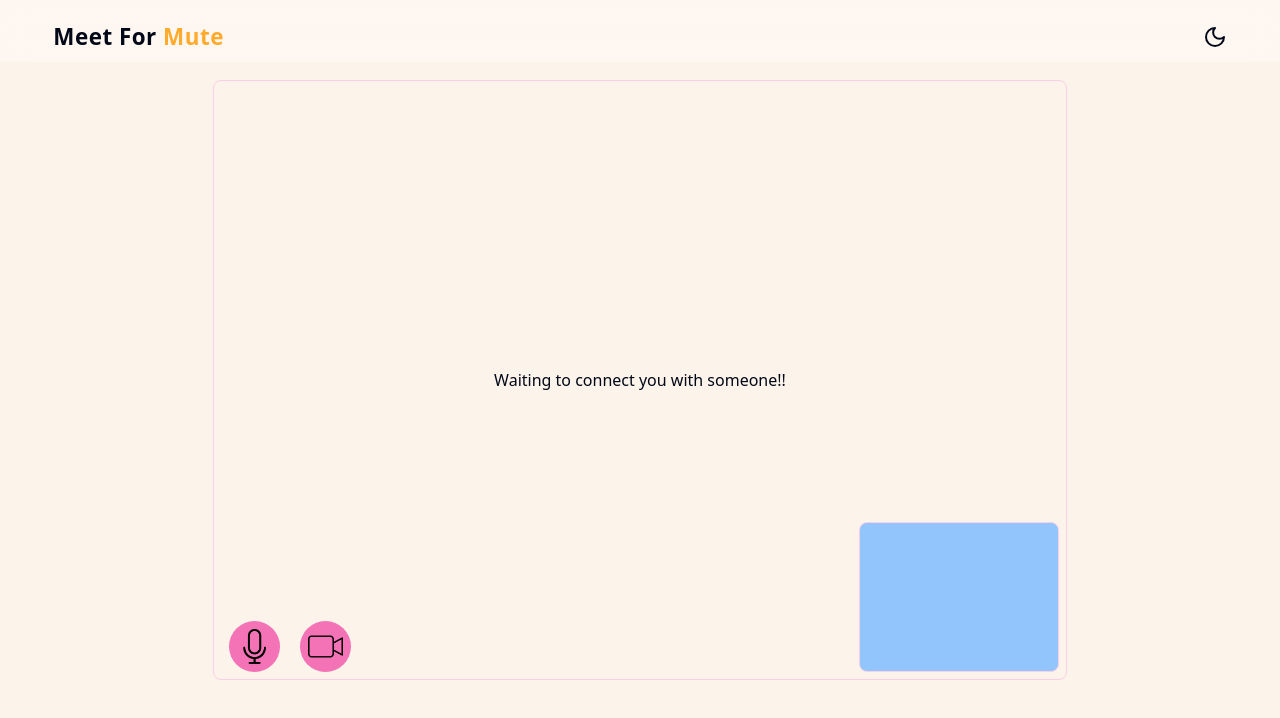
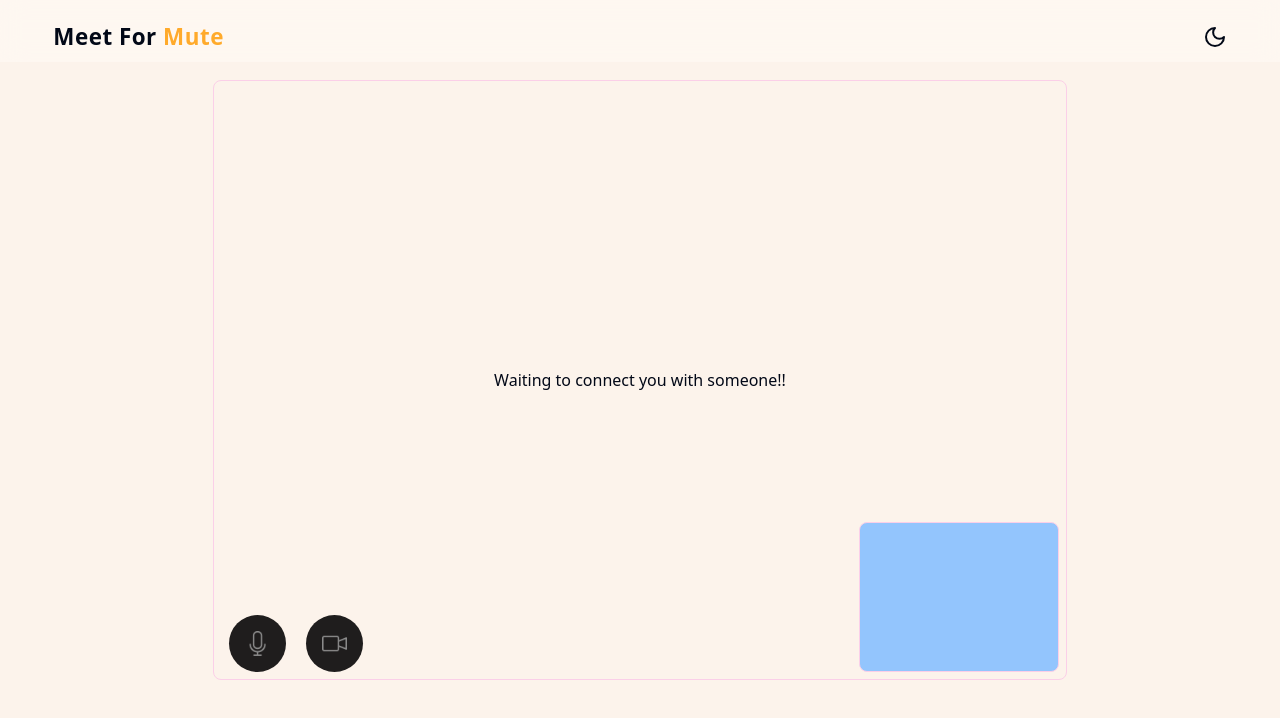
Before and after one commit to ShiveshNandan/MinorProject, a Next.js app in the folder frontend/: page / in a window 1280 px wide. Both pictures are taken after a click on the button "Join". Shown: the top 718 px of the page. Built offline with nearby package versions, Linux system fonts and the light colour scheme; no server answers.

Commit message:
few changes

```diff
--- a/frontend/src/components/Landing.tsx
+++ b/frontend/src/components/Landing.tsx
@@ -89,21 +89,21 @@ const Page = () => {
             {/* </div> */}
             </div>
           </div>
-          <div>
-          <video className="m-auto max-sm:h-auto h-[350px] rounded-md max-md:mb-5 my-auto max-md:pt-16" autoPlay ref={videoRef} style={{transform: "scaleX(-1)" }} src=""></video>
-          <div className="flex justify-center my-3 max-md:mb-5 max-sm:my-0">
-            <div onClick={toggleAudio} className="bg-pink-400 p-2 mr-5 rounded-full">
+          <div className="relative">
+          <video className=" m-auto max-sm:h-auto h-[350px] rounded-md max-md:mb-5 my-auto max-md:pt-16" autoPlay ref={videoRef} style={{transform: "scaleX(-1)" }} src=""></video>
+          <div className="flex justify-center my-3 max-md:mb-5 max-sm:my-0 ">
+            <div onClick={toggleAudio} className={`${isAudioMuted? "bg-[#1f1d1d]" : "bg-[#f94d4d]"} p-4 mr-5 rounded-full`}>
               {!isAudioMuted ?
-              <Image height={1000} width={1000} src={"/microphone.png"} className="w-[35px]" alt=""/>
+              <Image height={1000} width={1000} src={"/microphone.png"} className={`w-[25px] ${!isAudioMuted? "invert-[.15]" : "invert-[.55]"} `} alt=""/>
               :
-              <Image height={1000} width={1000} src={"/microphone (1).png"} className="w-[35px]" alt=""/>
+              <Image height={1000} width={1000} src={"/microphone (1).png"} className={`w-[25px] ${!isAudioMuted? "invert-[.15]" : "invert-[.55]"} `} alt=""/>
             }
             </div>
-            <div onClick={toggleVideo} className="bg-pink-400 p-2 rounded-full">
+            <div onClick={toggleVideo} className={`${isVideoOff? "bg-[#f94d4d]" : "bg-[#1f1d1d]"} p-4 rounded-full`}>
             {isVideoOff ?
-              <Image height={1000} width={1000} src={"/no-video.png"} className="w-[35px]" alt=""/>
+              <Image height={1000} width={1000} src={"/no-video.png"} className={`w-[25px] ${isVideoOff? "invert-[.15]" : "invert-[.55]"}`} alt=""/>
               :
-              <Image height={1000} width={1000} src={"/video-camera.png"} className="w-[35px]" alt=""/>
+              <Image height={1000} width={1000} src={"/video-camera.png"} className={`w-[25px] ${isVideoOff? "invert-[.15]" : "invert-[.55]"}`} alt=""/>
             }
             </div>
           </div>
--- a/frontend/src/components/Room.tsx
+++ b/frontend/src/components/Room.tsx
@@ -270,18 +270,18 @@ const Room = ({
           </div>
           <div className="absolute bottom-2 left-4">
           <div className="flex justify-center">
-            <div onClick={toggleAudio} className="bg-pink-400 p-2 mr-5 rounded-full">
+            <div onClick={toggleAudio} className={`${isAudioMuted? "bg-[#1f1d1d]" : "bg-[#f94d4d]"} p-4 mr-5 rounded-full`}>
               {!isAudioMuted ?
-              <Image height={1000} width={1000} src={"/microphone.png"} className="w-[35px]" alt=""/>
+              <Image height={1000} width={1000} src={"/microphone.png"} className={`w-[25px] ${!isAudioMuted? "invert-[.15]" : "invert-[.55]"} `} alt=""/>
               :
-              <Image height={1000} width={1000} src={"/microphone (1).png"} className="w-[35px]" alt=""/>
+              <Image height={1000} width={1000} src={"/microphone (1).png"} className={`w-[25px] ${!isAudioMuted? "invert-[.15]" : "invert-[.55]"} `} alt=""/>
             }
             </div>
-            <div onClick={toggleVideo} className="bg-pink-400 p-2 rounded-full">
+            <div onClick={toggleVideo} className={`${isVideoOff? "bg-[#1f1d1d]" : "bg-[#f94d4d]"} p-4 mr-5 rounded-full`}>
             {!isVideoOff ?
-              <Image height={1000} width={1000} src={"/no-video.png"} className="w-[35px]" alt=""/>
+              <Image height={1000} width={1000} src={"/no-video.png"} className={`w-[25px] ${!isVideoOff? "invert-[.15]" : "invert-[.55]"} `} alt=""/>
               :
-              <Image height={1000} width={1000} src={"/video-camera.png"} className="w-[35px]" alt=""/>
+              <Image height={1000} width={1000} src={"/video-camera.png"} className={`w-[25px] ${!isVideoOff? "invert-[.15]" : "invert-[.55]"} `} alt=""/>
             }
             </div>
             </div>
```
Also changed, not shown: frontend/public/video-camera.png.
